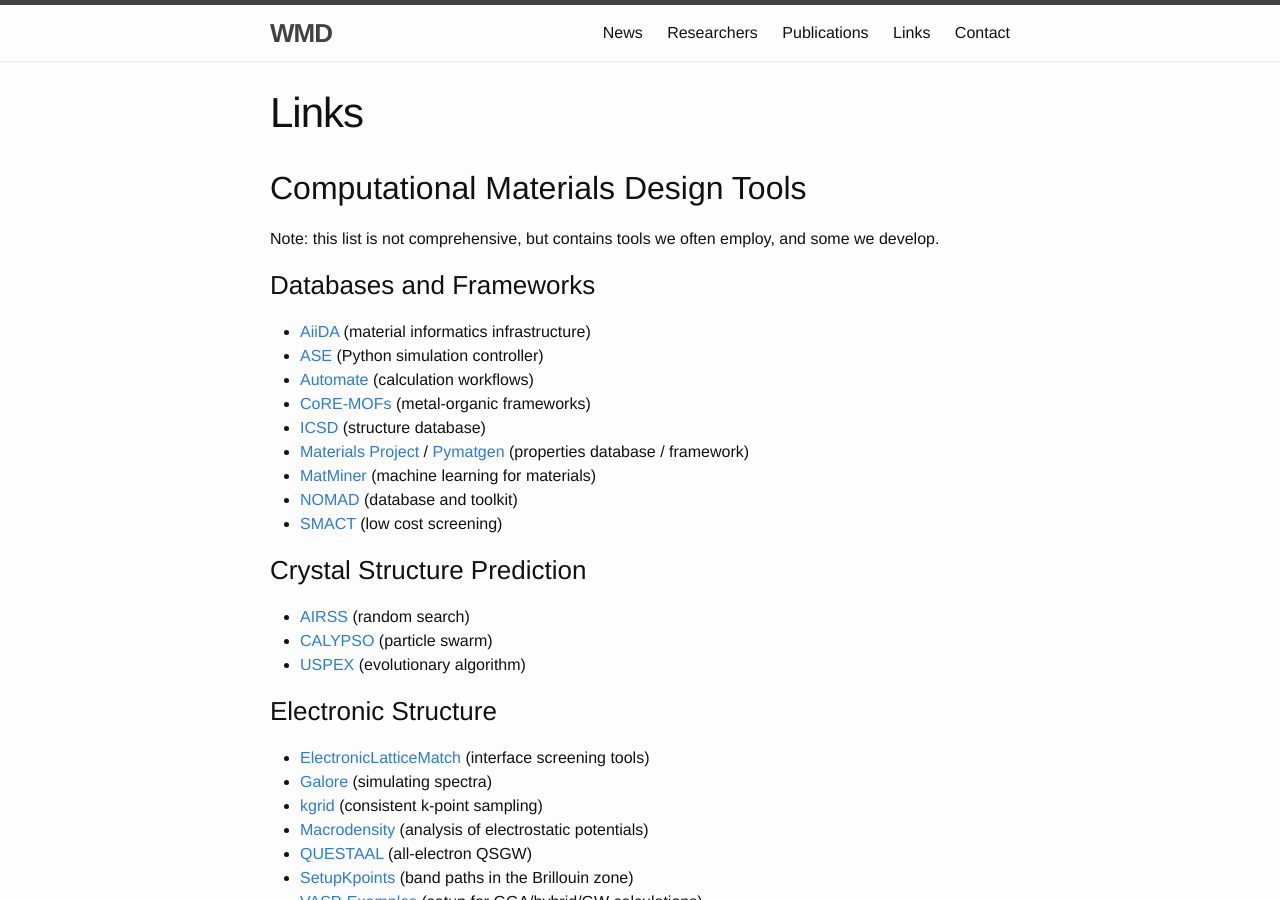
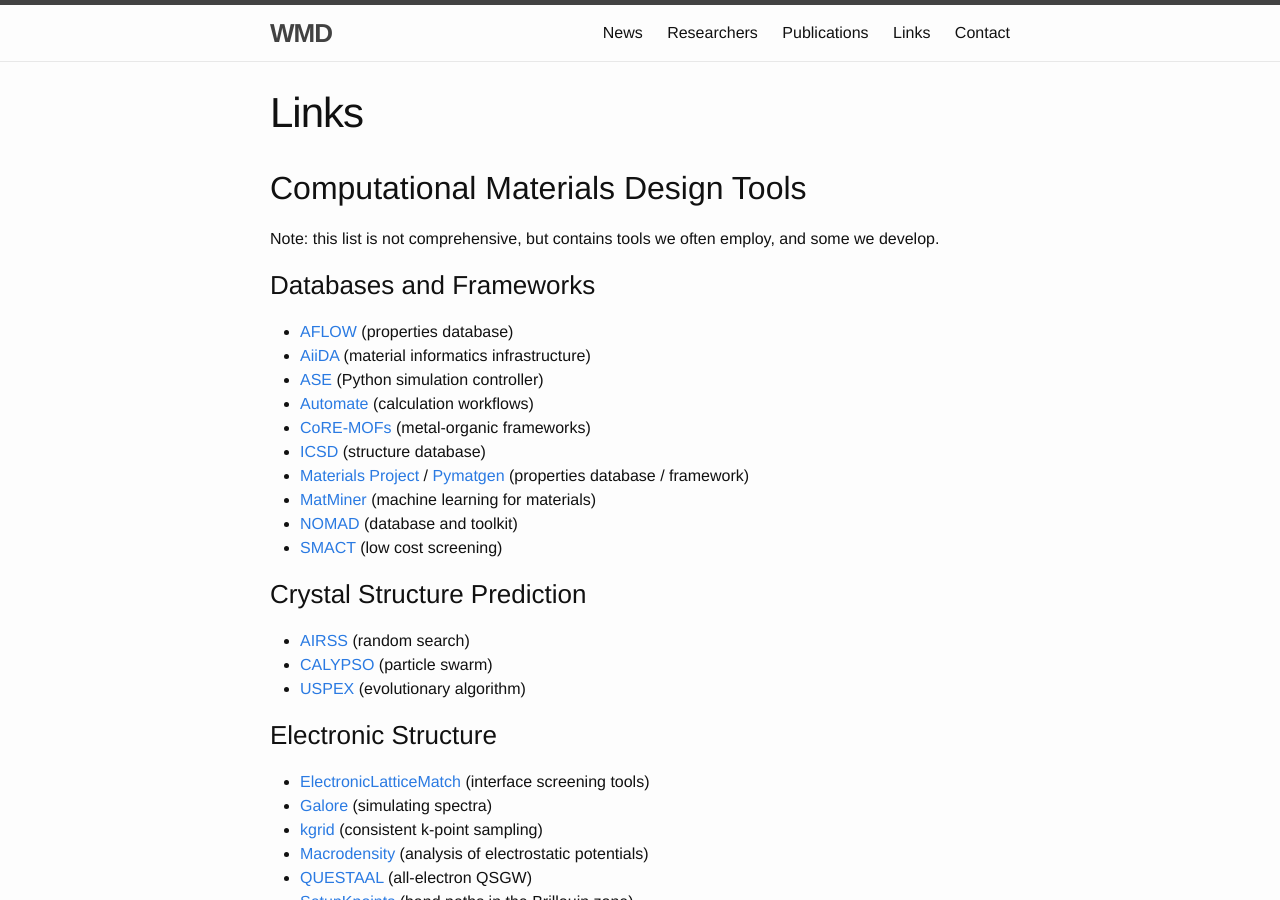
Before and after one commit to WMD-group/WMD-group.github.io, a Jekyll site: the page built from d_links.md, in a window 1280 px wide and 900 px high. Built offline with Jekyll 4.4.1, drawn with Linux system fonts in a browser that asks for light colours.

Commit message:
Update d_links.md
add AFLOW

```diff
--- a/d_links.md
+++ b/d_links.md
@@ -10,6 +10,7 @@
 
 ### Databases and Frameworks
 
+* [AFLOW](http://www.aflowlib.org) (properties database)
 * [AiiDA](http://www.aiida.net) (material informatics infrastructure)
 * [ASE](https://wiki.fysik.dtu.dk/ase/) (Python simulation controller)
 * [Automate](https://hackingmaterials.github.io/atomate/) (calculation workflows)
```
